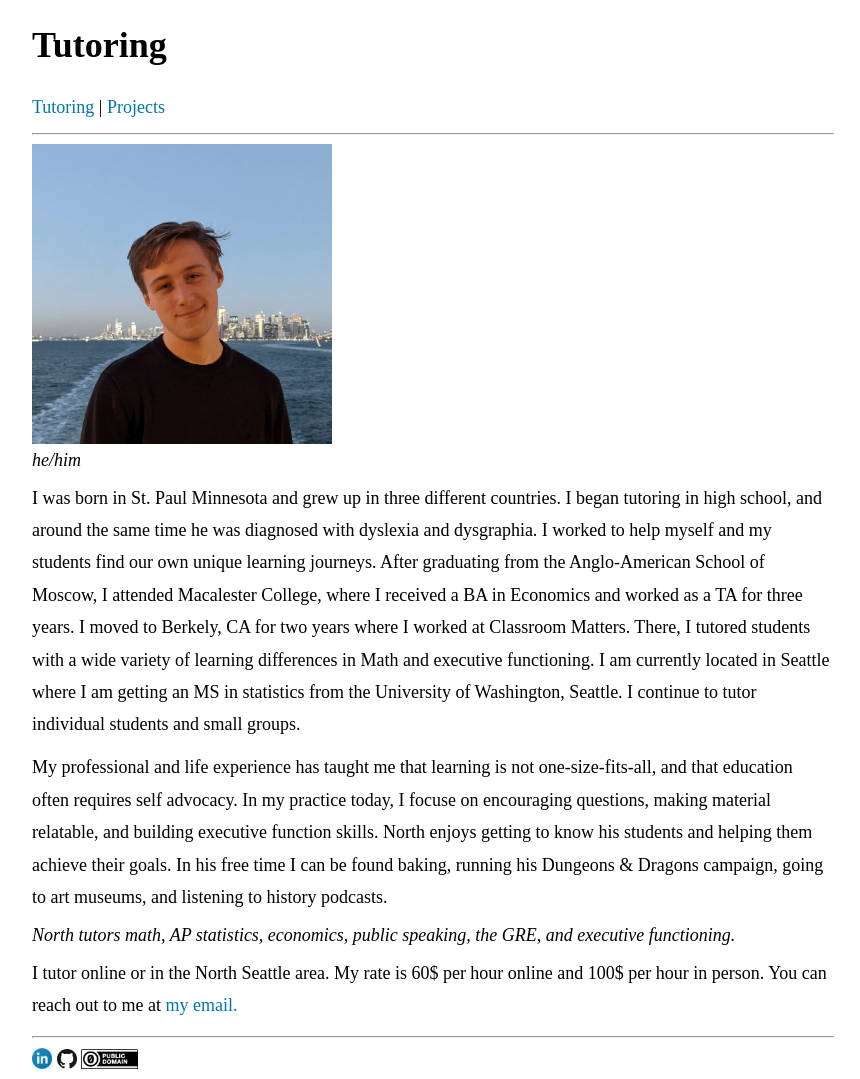
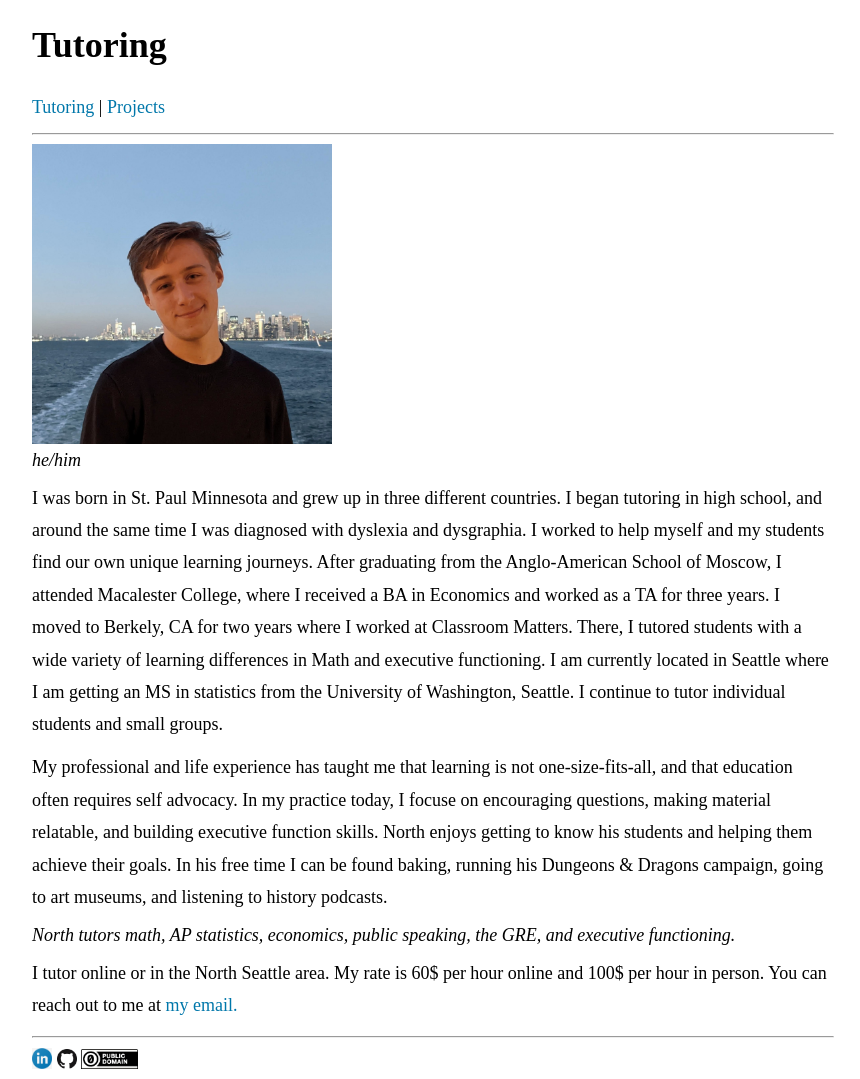
Before and after one commit to NorthCarpenter/NorthCarpenter.github.io, a Jekyll site: the page built from Tutoring.html, in a window 1280 px wide. Shown: the whole page, without its empty margins (208-1068 px from the left). Built offline with Jekyll 4.4.1, drawn with Linux system fonts in a browser that asks for light colours.

Commit message:
me to i and footer clean

```diff
--- a/Tutoring.html
+++ b/Tutoring.html
@@ -8,7 +8,7 @@ layout: default
  <img src="/images/Tutoring Pic.jpg" alt="North!" width="300" height="300" align="left">
 
  <em>he/him </em>
- <p>I was born in St. Paul Minnesota and grew up in three different countries. I began tutoring in high school, and around the same time he was diagnosed with dyslexia and dysgraphia. I worked to help myself and my students find our own unique learning journeys. After graduating from the Anglo-American School of Moscow,  I attended Macalester College, where I received a BA in Economics and worked as a TA for three years. I moved to Berkely, CA for two years where I worked at Classroom Matters. There, I tutored students with a wide variety of learning differences in Math and executive functioning. I am currently located in Seattle where I am getting an MS in statistics from the University of Washington, Seattle. I continue to tutor individual students and small groups.</p>
+ <p>I was born in St. Paul Minnesota and grew up in three different countries. I began tutoring in high school, and around the same time I was diagnosed with dyslexia and dysgraphia. I worked to help myself and my students find our own unique learning journeys. After graduating from the Anglo-American School of Moscow,  I attended Macalester College, where I received a BA in Economics and worked as a TA for three years. I moved to Berkely, CA for two years where I worked at Classroom Matters. There, I tutored students with a wide variety of learning differences in Math and executive functioning. I am currently located in Seattle where I am getting an MS in statistics from the University of Washington, Seattle. I continue to tutor individual students and small groups.</p>
  <p>My professional and life experience has taught me that learning is not one-size-fits-all, and that education often requires self advocacy. In my practice today, I focuse on encouraging questions, making material relatable, and building executive function skills. North enjoys getting to know his students and helping them achieve their goals. In his free time I can be found baking, running his Dungeons & Dragons campaign, going to art museums, and listening to history podcasts.</p>
  <em>North tutors math, AP statistics, economics, public speaking, the GRE, and executive functioning.</em>
 <span></span>
--- a/_includes/footer.html
+++ b/_includes/footer.html
@@ -1,6 +1,4 @@
 <div class="footer"><hr>
-<span style="text-shadow: 0px 0px 1px black">
-</span>
 
 <span style="float: right;">
 
@@ -13,8 +11,6 @@
 </a>
 </span>
 
-</span>
-
 </div>
 
 </body>
--- a/_layouts/default.html
+++ b/_layouts/default.html
@@ -1,6 +1,5 @@
 <!DOCTYPE html>
 <html>
-
 
 <head>
 
```
